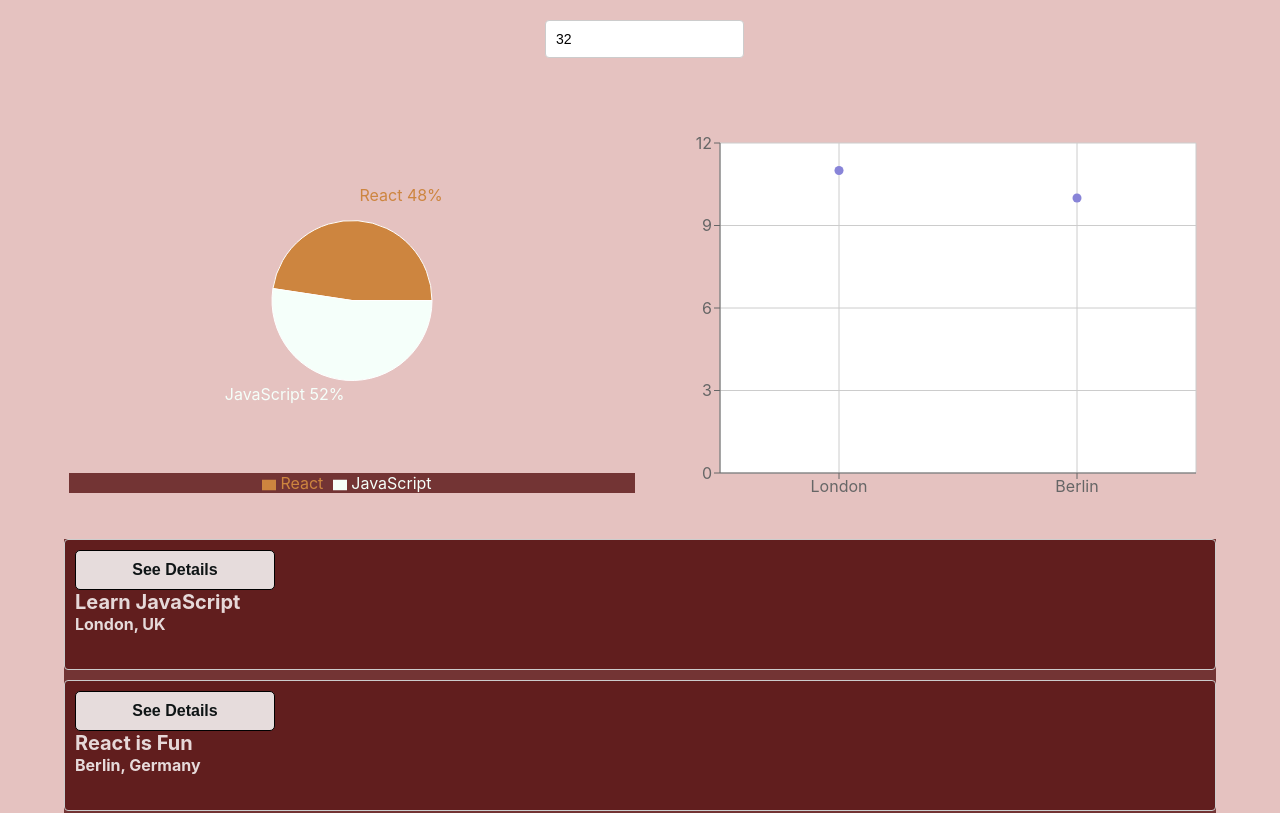
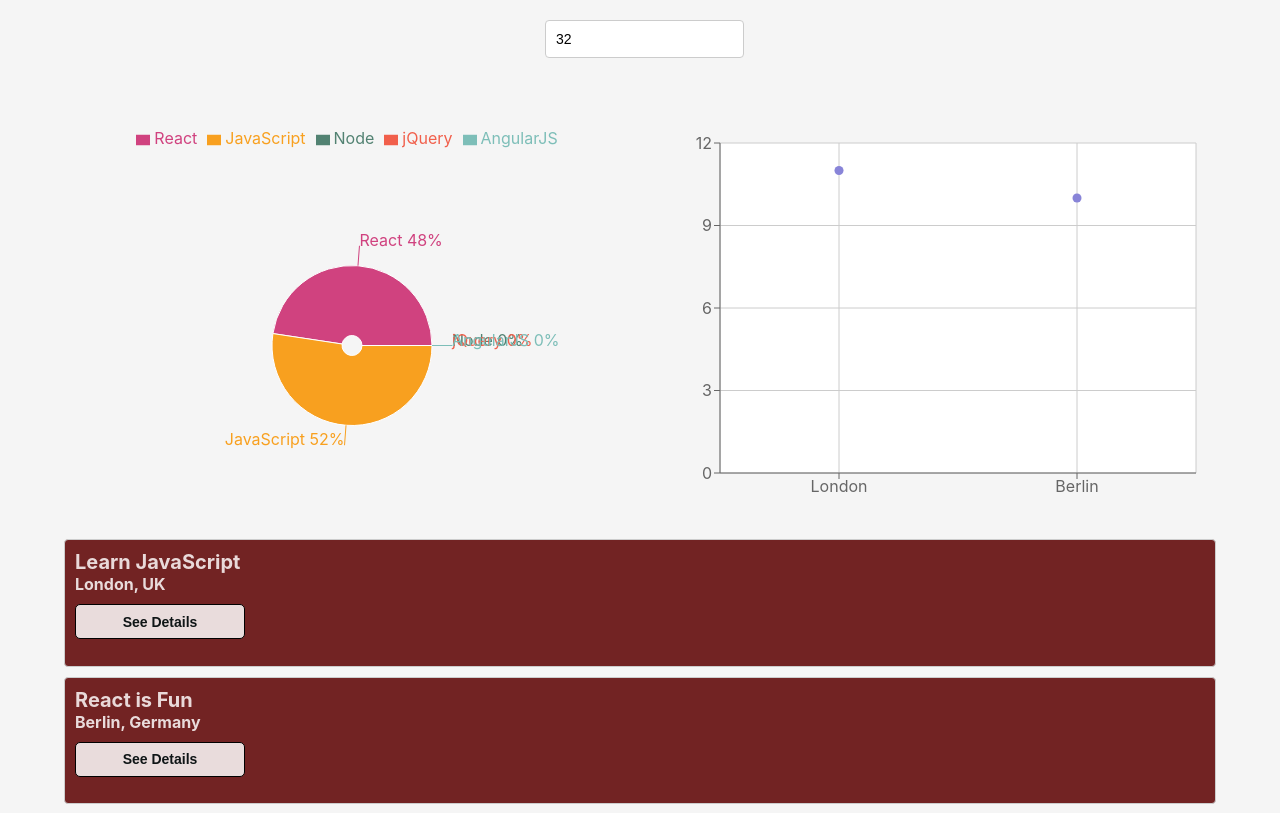
Before and after one commit to berkdisli/meet, a React (Create React App) app: page / in a window 1280 px wide. Shown: the part 345-1158 px from the top of the page. Built offline with nearby package versions, Linux system fonts and the light colour scheme; what atatus-spa would draw is missing.

Commit message:
updated event genre and css

```diff
--- a/src/App.css
+++ b/src/App.css
@@ -5,7 +5,7 @@
 }
 
 body {
-  background-color: #e5c2c0;
+  background-color: #f5f5f5;
 }
 .App * {
   box-sizing: border-box;
@@ -14,7 +14,6 @@ body {
 ul {
   padding: 0;
   list-style: none;
-  background-color: rgba(94, 27, 27, 0.842);
 }
 
 .recharts-symbols {
@@ -110,22 +109,22 @@ input[type="number"] {
   border: 1px solid #ccc;
   border-radius: 4px;
   position: relative;
+  background-color: rgb(114, 35, 35);
 }
 
 .detailsButton {
   font-weight: bold;
   background-color: rgba(255, 255, 255, 0.842);
-  border: none;
   color: rgb(15, 21, 22);
-  padding: 0.375rem 0.75rem;
   border: 1px solid #000000;
   border-radius: 5px;
-  font-size: 16px;
-  width: 200px;
-  height: 40px;
+  font-size: 14px;
+  width: 170px;
+  height: 35px;
   text-transform: capitalize;
   right: 55px;
-  bottom: 5px;
+  margin-top: 10px;
+  margin-bottom: -20px;
 }
 .detailsButton:hover,
 .button:focus {
--- a/src/Event.js
+++ b/src/Event.js
@@ -19,7 +19,6 @@ class Event extends Component {
     // const show = { display: 'grid' };
     return (
       <ul className="event">
-        <button className="detailsButton" onClick={this.showDetails}>{this.state.detailsShown ? "Hide Details" : "See Details"}</button>
         <div className="eventDetails">
           {/* {this.state.detailsShown === false ? hide : show} */}
           <li className="summary name">
@@ -39,6 +38,7 @@ class Event extends Component {
               {event.description}
             </li>}
         </div>
+        <button className="detailsButton" onClick={this.showDetails}>{this.state.detailsShown ? "Hide Details" : "See Details"}</button>
       </ul>
     );
   }
--- a/src/EventGenre.js
+++ b/src/EventGenre.js
@@ -1,21 +1,20 @@
-import React, { useEffect, useState } from "react";
-import { PieChart, Pie, Cell, ResponsiveContainer, Legend } from "recharts";
+import React, { useEffect, useState } from 'react';
+import { PieChart, Pie, Cell, ResponsiveContainer, Legend } from 'recharts';
+
+const genres = ['React', 'JavaScript', 'Node', 'jQuery', 'AngularJS'];
+const colors = ['#d0427f', '#f8a01f', '#528272', '#f15f4b', '#7dbeb8'];
 
 const EventGenre = ({ events }) => {
     const [data, setData] = useState([]);
 
-    const genres = ["React", "JavaScript", "Node", "jQuery", "Angular JS"];
-    const COLORS = ["#CD853F", "#F5FFFA", "#88abe6", "#93eaa1", "#efd4de"];
-
     const getData = () => {
-        let data = genres.map((genre) => {
+        const data = genres.map((genre) => {
             const value = events.filter((event) =>
-                event.summary.split(" ").includes(genre)
+                event.summary.split(' ').includes(genre)
             ).length;
 
-            return { name: genre, value };
+            return { name: genre, value: value };
         });
-        data = data.filter((data) => data.value);
         return data;
     };
 
@@ -24,29 +23,25 @@ const EventGenre = ({ events }) => {
     }, // eslint-disable-next-line
         [events]);
 
+
     return (
-        <ResponsiveContainer height={400}>
+        <ResponsiveContainer height={400} >
             <PieChart width={400} height={400}>
                 <Pie
                     data={data}
-                    cx="50%"
-                    cy="50%"
-                    labelLine={false}
+                    cx='50%'
+                    cy='50%'
+                    innerRadius={10}
+                    dataKey="value"
+                    fill="#8884d8"
                     label={({ name, percent }) => `${name} ${(percent * 100).toFixed(0)}%`}
                     outerRadius={80}
-                    fill="#8884d8"
-                    dataKey="value"
                 >
                     {data.map((entry, index) => (
-                        <Cell key={`cell-${index}`} fill={COLORS[index % COLORS.length]} name={entry.name} />
+                        <Cell key={`cell-${index}`} fill={colors[index % colors.length]} name={entry.name} />
                     ))}
                 </Pie>
-                <Legend
-                    layout="horizontal"
-                    verticalAlign="bottom"
-                    align="center"
-                    height={45}
-                />
+                <Legend layout="horizontal" verticalAlign="top" align="center" height={45} />
             </PieChart>
         </ResponsiveContainer>
     );
```
